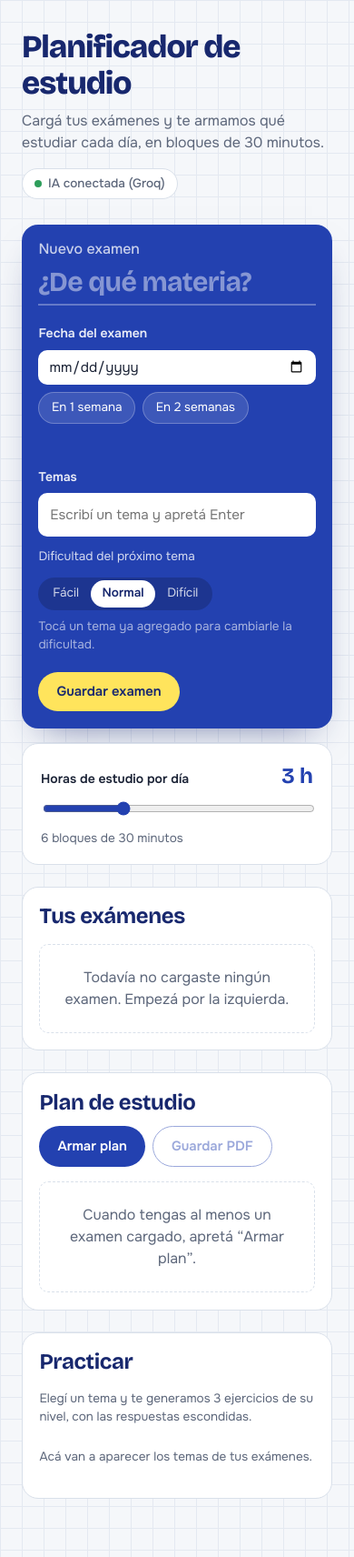
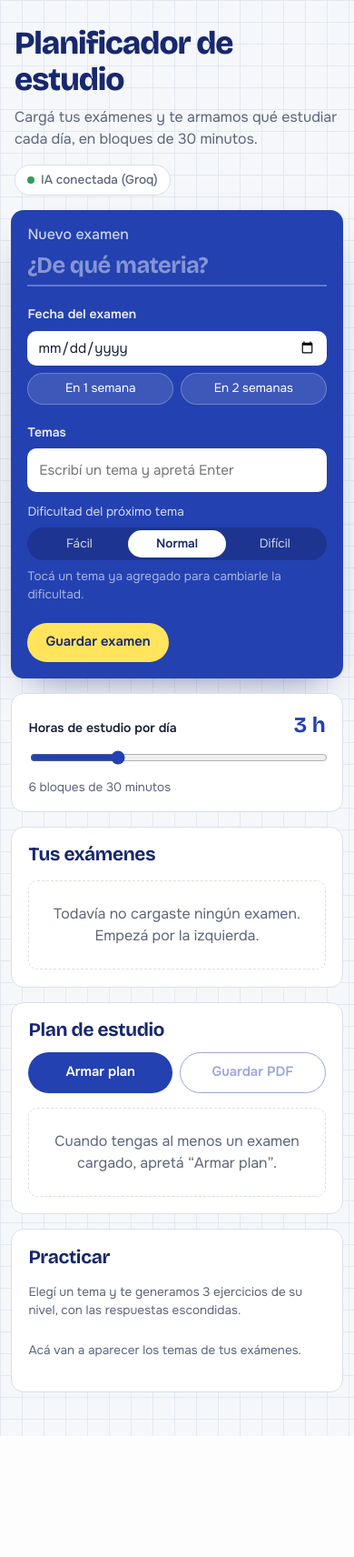
Before and after one commit to lionelmedina1200/planificador-estudio, a Flask app: page / in a window 390 px wide. Shown: the whole page at 91% size. After the commit the page ends 1579 px from the top, so only its background shows below. Run offline with Flask 3, Linux system fonts and the light colour scheme.

Commit message:
Add files via upload

```diff
--- a/public/static/estilos.css
+++ b/public/static/estilos.css
@@ -224,6 +224,7 @@ button { font: inherit; color: inherit; }
 }
 
 .cuenta-regresiva.mal { color: #FFB4AA; }
+.cuenta-regresiva:empty { display: none; }
 
 /* Caja de temas con chips */
 .caja-temas {
@@ -772,6 +773,10 @@ button { font: inherit; color: inherit; }
 }
 
 .aviso.visible { transform: translate(-50%, 0); opacity: 1; }
+
+@supports (bottom: env(safe-area-inset-bottom)) {
+  .aviso { bottom: calc(1.5rem + env(safe-area-inset-bottom)); }
+}
 .aviso.error { background: var(--rojo); }
 
 /* ---------- Animaciones ---------- */
@@ -792,18 +797,65 @@ button { font: inherit; color: inherit; }
   }
 }
 
-/* ---------- Celular ---------- */
+/* ---------- Tablet y celular ---------- */
 
 @media (max-width: 860px) {
   .tablero { grid-template-columns: 1fr; }
   .columna-carga { position: static; }
+  .cabecera { padding-bottom: 1.25rem; }
 }
 
-@media (max-width: 520px) {
-  .cabecera { padding-top: 2rem; }
-  .seccion, .compositor { padding: 1.15rem; }
-  .dia { grid-template-columns: 1fr; gap: 0.25rem; }
-  .bloque { flex-wrap: wrap; }
+@media (max-width: 600px) {
+  .cabecera { padding: 1.75rem 1rem 1rem; }
+  .tablero { padding: 0 0.75rem 3rem; gap: 1rem; }
+  .columna-plan { gap: 1rem; }
+  .seccion, .compositor { padding: 1.15rem; border-radius: 14px; }
+  .horas { padding: 1rem 1.15rem; border-radius: 14px; }
+  .seccion h2 { font-size: 1.3rem; }
+  .campo-materia { font-size: 1.6rem; }
+
+  /* Fecha: atajos repartidos a lo ancho */
+  .atajo { flex: 1 1 0; }
+
+  /* Selector de dificultad a lo ancho */
+  .fila-dificultad { flex-direction: column; align-items: stretch; gap: 0.4rem; }
+  .segmentado { display: flex; }
+  .segmentado button { flex: 1; }
+
+  /* Botones del plan, uno al lado del otro */
+  .acciones-plan { width: 100%; }
+  .acciones-plan .boton { flex: 1; padding-left: 0.75rem; padding-right: 0.75rem; white-space: nowrap; }
+  .aviso { border-radius: 14px; }
+
+  /* Exámenes en una columna */
+  .fichas { grid-template-columns: 1fr; }
+
+  /* Plan: la fecha arriba en una línea, y la duración a la derecha del tema */
+  .dia { grid-template-columns: 1fr; gap: 0.35rem; padding: 0.9rem 0; }
+  .dia-fecha { display: flex; align-items: baseline; gap: 0.5rem; }
+  .bloques { gap: 0.55rem; }
+  .bloque {
+    display: grid;
+    grid-template-columns: 1fr auto;
+    align-items: start;
+    column-gap: 0.75rem;
+  }
+  .bloque-materia { display: block; margin: 0.1rem 0 0; }
+
+  .panel-ejercicios { padding: 1rem; }
+  .ejercicios { padding-left: 1.2rem; }
+}
+
+/* Pantallas táctiles: botones más fáciles de tocar y sin zoom al escribir */
+@media (pointer: coarse) {
+  input, select, .caja-temas input, .fila-fecha input[type="date"] { font-size: 16px; }
+  .atajo, .segmentado button { min-height: 40px; }
+  .boton { min-height: 44px; }
+  .chip-tema .chip-cuerpo { min-height: 36px; }
+  .chip-tema .chip-quitar { min-width: 36px; min-height: 36px; }
+  .enlace { padding: 0.5rem 0; }
+  .boton-practica { min-height: 40px; }
+  .ejercicios summary { padding: 0.35rem 0; }
 }
 
 /* ---------- Imprimir / Guardar como PDF desde el navegador ---------- */
```
